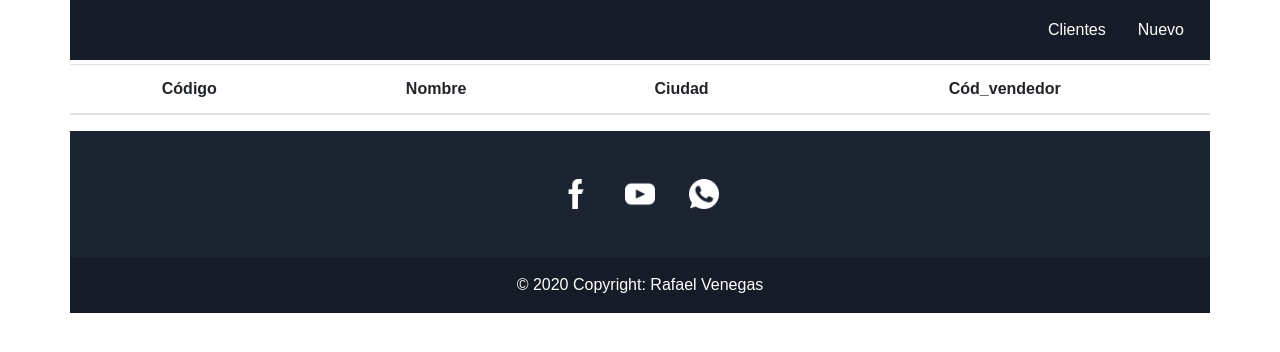
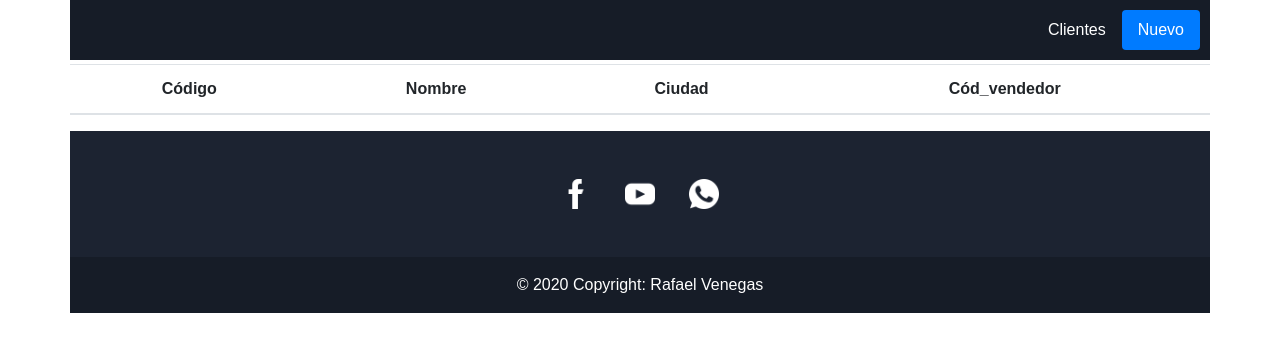
Before and after one commit to rafaelvenegasd/mvc, a PHP site: page /mvc/ in a window 1280 px wide. Shown: the top 352 px of the page. Run offline with PHP 8.4, Linux system fonts and the light colour scheme; data that the repository does not hold is empty.

Commit message:
design [update]

```diff
--- a/views/header.php
+++ b/views/header.php
@@ -10,10 +10,16 @@
 </head>
 <body>
 <header>
-<nav class="nav bg-Darker container justify-content-end">
-  <a class="nav-link active white" href="<?php echo constant('URL'); ?>home">Clientes</a>
-  <a class="nav-link white" href="<?php echo constant('URL'); ?>categories">Nuevo</a>
-</nav>
+<!-- <nav class="nav   "> -->
+<ul class="nav nav-pills bg-Darker container justify-content-end">
+  <li class="nav-item">
+    <a class="nav-link white" href="<?php echo constant('URL'); ?>home">Clientes</a>
+  </li>
+  <li class="nav-item">
+    <a class="nav-link active white" href="<?php echo constant('URL'); ?>categories">Nuevo</a>
+  </li>
+</ul>
+  <!-- </nav> -->
 </header>
 </body>
 </html>
```
